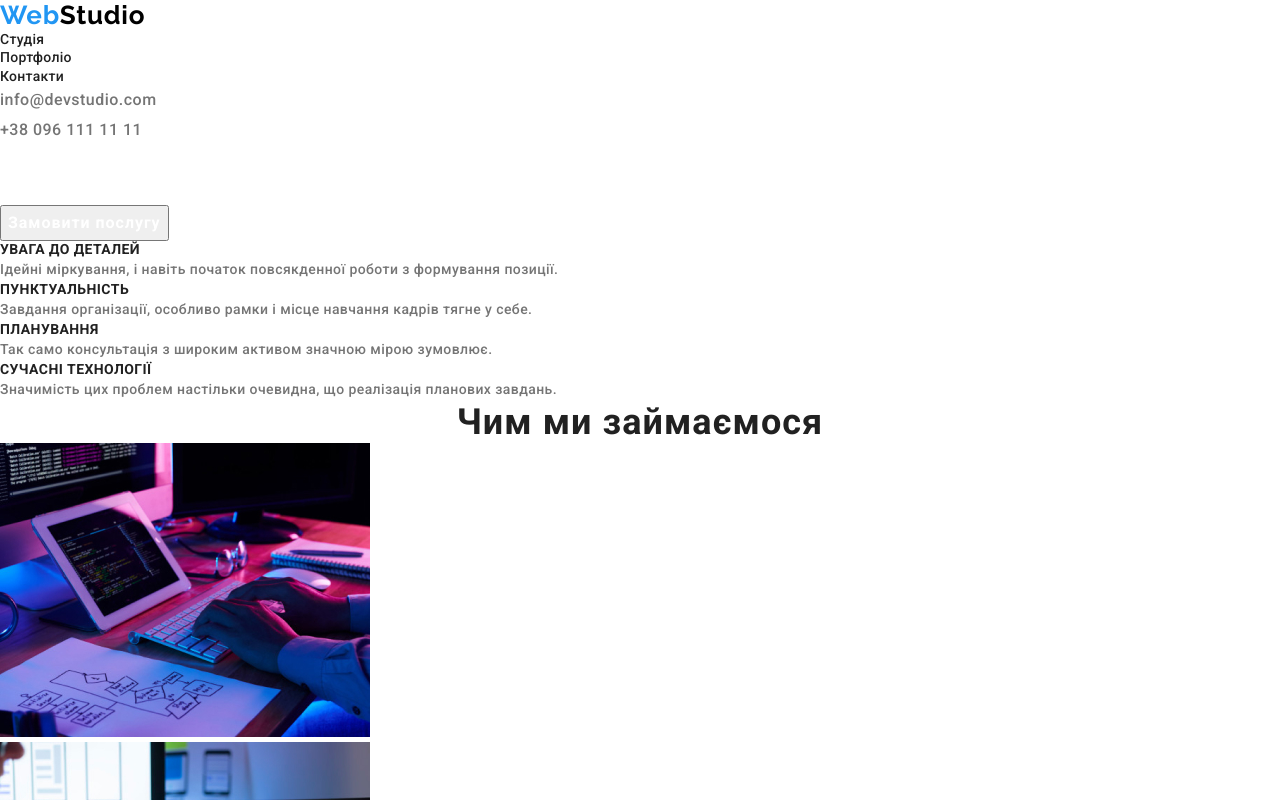
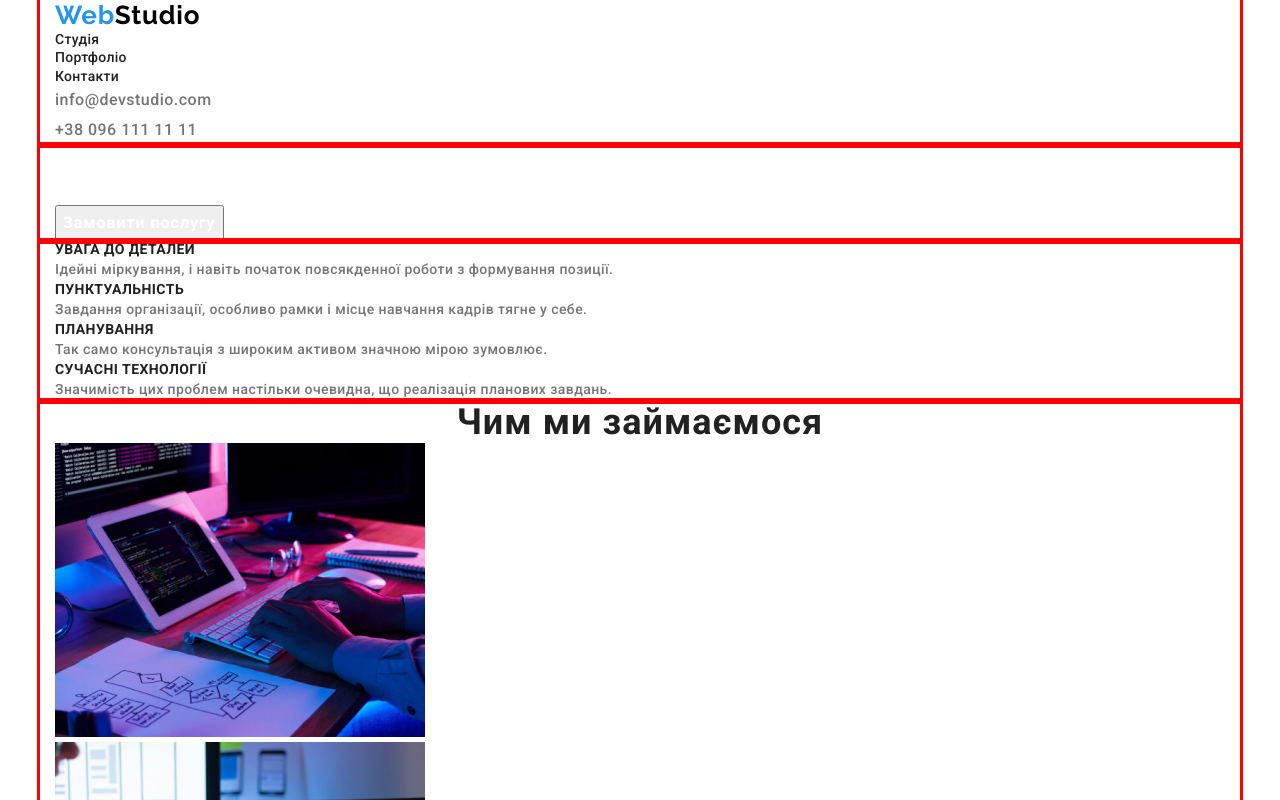
Before and after one commit to rubakhaanastasia/webstudio, a plain HTML site: page index.html in a window 1280 px wide. Shown: the top 800 px of the page. Drawn offline with nearby package versions, Linux system fonts and the light colour scheme.

Commit message:
index.html

```diff
--- a/css/reset.css
+++ b/css/reset.css
@@ -5,13 +5,22 @@ h4,
 h5,
 h6,
 p {
-    margin:0
+    margin: 0
 }
+
 ul {
-margin:0;
-padding:0;
-list-style: none;
+    margin: 0;
+    padding: 0;
+    list-style: none;
 }
+
 a {
-text-decoration: none;
+    text-decoration: none;
 }
+
+.container {
+    width: 1200px;
+    outline: solid red;
+    margin: 0 auto;
+    padding: 0 15px;
+}
--- a/index.html
+++ b/index.html
@@ -22,6 +22,7 @@
   </head>
   <body>
     <header class="header">
+      <div class="container">
         <a href="" class="header-logo">Web<span>Studio</span></a>
         <ul class="header-list">
           <li class="header-item">
@@ -42,15 +43,19 @@
             <a href="" class="header-telephone">+38 096 111 11 11</a>
           </li>
         </ul>
+      </div>
     </header>
     <main>
       <!-- hero -->
       <section class="hero">
+        <div class="container">
           <h1 class="hero-title">Ефективні рішення для вашого бізнесу</h1>
           <button type="button" class="hero-button">Замовити послугу</button>
+        </div>
       </section>
       <!-- ideas -->
       <section class="ideas">
+        <div class="container">
           <ul class="ideas-list">
             <li class="ideas-item">
               <h3 class="ideas-title">УВАГА ДО ДЕТАЛЕЙ</h3>
@@ -62,8 +67,8 @@
             <li class="ideas-item">
               <h3 class="ideas-title">ПУНКТУАЛЬНІСТЬ</h3>
               <p class="ideas-text">
-              Завдання організації, особливо рамки і місце навчання кадрів тягне
-              у себе.
+                Завдання організації, особливо рамки і місце навчання кадрів
+                тягне у себе.
               </p>
             </li>
             <li class="ideas-item">
@@ -75,14 +80,16 @@
             <li class="ideas-item">
               <h3 class="ideas-title">СУЧАСНІ ТЕХНОЛОГІЇ</h3>
               <p class="ideas-text">
-              Значимість цих проблем настільки очевидна, що реалізація планових
-              завдань.
+                Значимість цих проблем настільки очевидна, що реалізація
+                планових завдань.
               </p>
             </li>
           </ul>
+        </div>
       </section>
       <!-- services -->
       <section class="services">
+        <div class="container">
           <h2 class="services-title">Чим ми займаємося</h2>
           <ul class="services-list">
             <li class="services-item">
@@ -107,9 +114,11 @@
               />
             </li>
           </ul>
+        </div>
       </section>
       <!-- team -->
       <section class="team">
+        <div class="container">
           <h2 class="team-title">Наша команда</h2>
           <ul class="team-list">
             <li class="team-item">
@@ -133,11 +142,15 @@
               <p class="team-text">UI Designer</p>
             </li>
           </ul>
+        </div>
       </section>
     </main>
     <footer class="footer">
+      <div class="container">
         <a href="./index.html" class="footer-logo">Web<span>Studio</span></a>
-      <address class="footer-adresse">м. Київ, пр-т Лесі Українки, 26</address>
+        <address class="footer-adresse">
+          м. Київ, пр-т Лесі Українки, 26
+        </address>
         <ul class="footer-list">
           <li class="footer-item">
             <a href="" class="footer-email">info@devstudio.com</a>
@@ -146,6 +159,7 @@
             <a href="" class="footer-telephone">+38 096 111 11 11</a>
           </li>
         </ul>
+      </div>
     </footer>
   </body>
 </html>
```
Also changed, not shown: portfolio.html (+9 -1 lines). Lines whose indentation alone changed are shown as unchanged.
